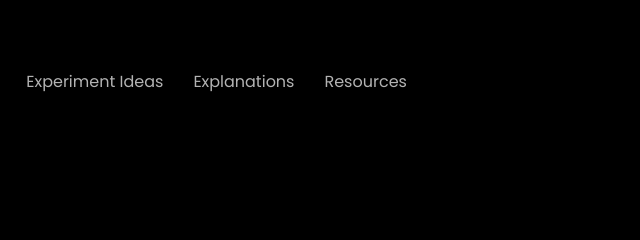
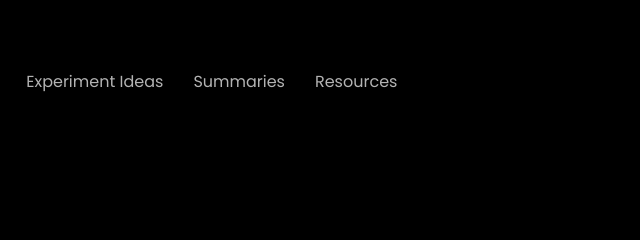
Before and after one commit to yagmuraytemiz/yagmuraytemiz.github.io, a plain HTML site: page SoundWaves/index.html in a window 1280 px wide. Shown: the part 384-624 px from the top of the page, 299-939 px from the left. Drawn offline with nearby package versions, Linux system fonts and the light colour scheme.

Commit message:
Update index.html

```diff
--- a/SoundWaves/index.html
+++ b/SoundWaves/index.html
@@ -51,7 +51,7 @@
           <li class="active"><a href="#header">Home</a></li>
           <li><a href="#resume">Project Overview</a></li>
           <li><a href="#services">Experiment Ideas</a></li>
-          <li><a href="#portfolio">Explanations</a></li>
+          <li><a href="#portfolio">Summaries</a></li>
           <li><a href="#about">Resources</a></li>
         </ul>
       </nav><!-- .nav-menu -->
```
